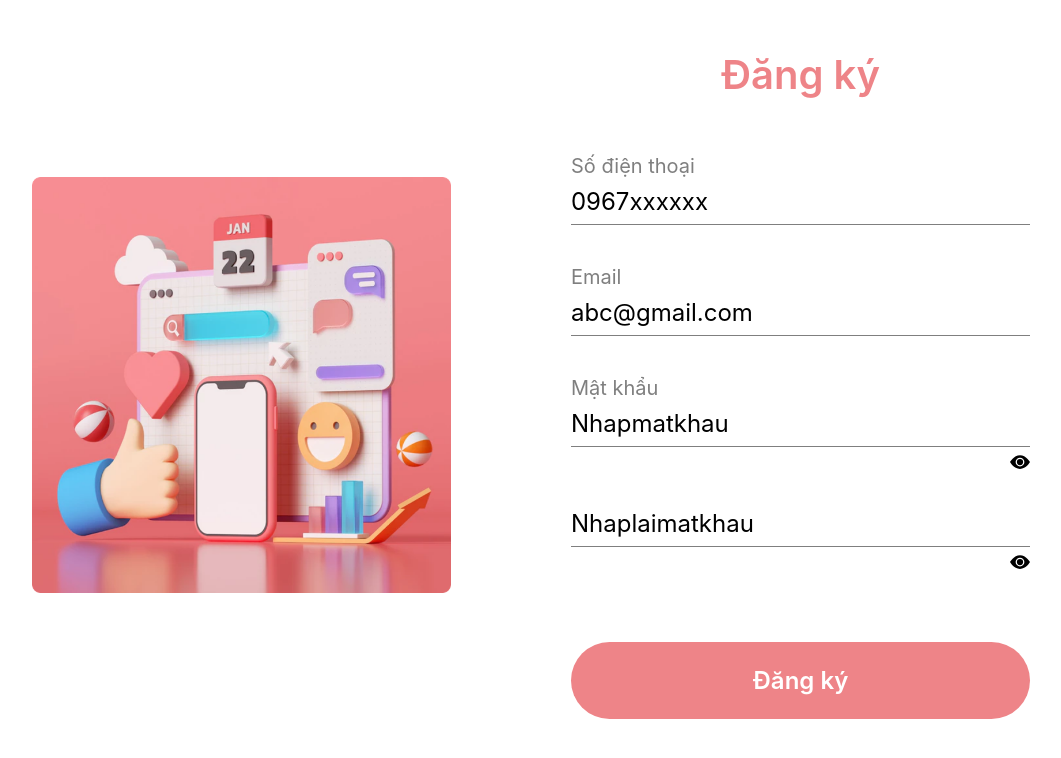
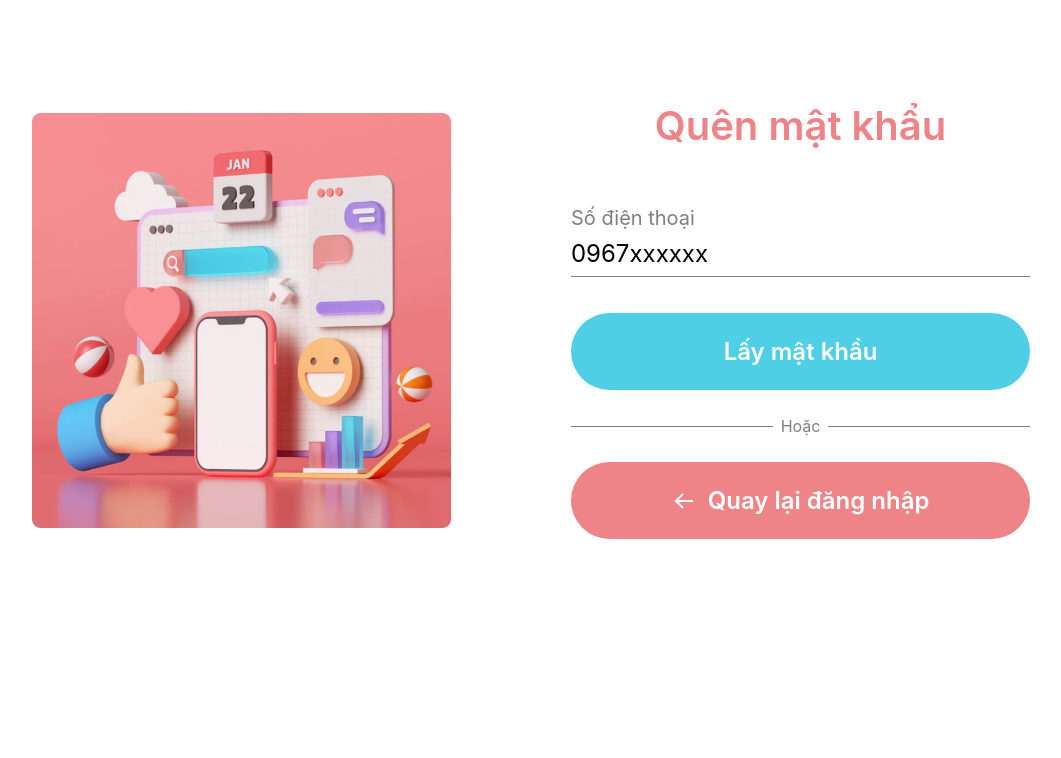
Before and after one commit to LeHaGiaBao/Salt-Phone, a React (Create React App) app in the folder end-user/: page / in a window 1280 px wide. Shown: the top 758 px of the page, without its empty margins (109-1170 px from the left). Built offline with nearby package versions, Linux system fonts and the light colour scheme.

Commit message:
Add RecoverPassword

```diff
--- a/end-user/src/App.jsx
+++ b/end-user/src/App.jsx
@@ -1,13 +1,13 @@
 import React from 'react'
 import './App.css'
 import SignInForm from './components/SignInForm/SignInForm'
-import SignUpForm from './components/SignUpForm/SignUpForm'
+import RecoverPassword from './components/RecoverPassword/RecoverPassword'
 
 function App() {
 	return (
 		<div>
 			<div>
-				<SignUpForm />
+				<RecoverPassword />
 			</div>
 		</div>
 	)
--- a/end-user/src/components/RecoverPassword/RecoverPassword.css
+++ b/end-user/src/components/RecoverPassword/RecoverPassword.css
@@ -1,3 +1,76 @@
+/*Viết base.css ở đây*/
+:root {
+    --white-color:#fff;
+    --black-color:#000;
+    --gray-text-color: rgba(0, 0, 0, 0.5);
+    --primary-color:#EE8488;
+    --blue-color: #4FCFE6;
+    --border-color: #dbdbdb;
+
+}
+
+.p-t-12 {
+    padding-top: 12%;
+}
+
+.p-t-16px {
+    padding-top: 16px;
+}
+
+.p-t-40px {
+    padding-top: 40px;
+}
+
+.p-b-8px {
+    padding-bottom: 8px;
+}
+
+.p-t-24px {
+    padding-top: 24px;
+}
+
+.m-t-14 {
+    margin-top: 14%;
+}
+
+.m-t-24px {
+    margin-top: 24px;
+}
+
+.m-t-8 {
+    margin-top: 8%;
+}
+
+.m-t-4 {
+    margin-top: 4%;
+}
+
+
+.color-grey {
+    color: var(--gray-text-color);
+}
+
+.bg-color-primary {
+    background-color: var(--primary-color);
+}
+
+.bg-color-blue-color {
+    background-color: var(--blue-color);
+}
+
+/* Button */
+.sign-in-btn {
+    width: 100%;
+    border-radius: 100px;
+    color: var(--white-color);
+    padding: 24px;
+    font-style: normal;
+    font-weight: 600;
+    font-size: 24px;
+    line-height: 29px;
+}
+
+
 /*Viết style.css ở đây*/
 * {
     padding: 0;
@@ -42,12 +115,6 @@ input.input-box, textarea {
     font-weight: 400;
     font-size: 24px;
     line-height: 29px;
-}
-
-.ShowPassword {
-    height: 30px;
-    width: 20px;
-    float: right;
 }
 
 .label-input input::placeholder {
@@ -132,137 +199,3 @@ input.input-box, textarea {
     line-height: 32px;
     padding-right: 12px;
 }
-/*Viết style.css ở đây*/
-* {
-    padding: 0;
-    margin: 0;
-    box-sizing: border-box;
-}
-
-.screen {
-    max-height: 1024px;
-    display: flex;
-    justify-content: center;
-}
-
-.container {
-    width: 78%;
-    height: 70%;
-    display: flex;
-    justify-content: space-between;
-    align-items: center;
-}
-
-/*Label và input*/
-.label-input {
-    height: 12%;
-    width: 100%;
-}
-
-.label-input label {
-    font-style: normal;
-    font-weight: 400;
-    font-size: 20px;
-    line-height: 24px;
-    color: var(--gray-text-color);
-}
-
-input.input-box, textarea {
-    background-color: #fff;
-    padding: 8px 0;
-    width: 100%;
-    border-bottom: 1px solid var(--gray-text-color);
-    font-style: normal;
-    font-weight: 400;
-    font-size: 24px;
-    line-height: 29px;
-}
-
-.ShowPassword {
-    height: 30px;
-    width: 20px;
-    float: right;
-}
-
-.label-input input::placeholder {
-    color: var(--black-color);
-}
-
-.signIn-form_text {
-    font-style: normal;
-    font-weight: 400;
-    font-size: 18px;
-    line-height: 21px;
-    text-align: center;
-    color: var(--gray-text-color);
-}
-
-.signIn-form_text_recover-password {
-    text-decoration: underline;
-    color: var(--black-color);
-}
-
-/* Form chung */
-.signIn-form {
-    position: relative;
-    left: 0;
-    width: 46%;
-}
-
-.signIn-form_title {
-    text-align: center;
-    font-style: normal;
-    font-weight: 600;
-    font-size: 40px;
-    line-height: 48px;
-    color: var(--primary-color);
-}
-
-.signIn-img {
-    width: 42%;
-}
-
-.signIn-form_google-icon {
-    width: 32px;
-    height: 32px;
-}
-
-.signIn-form_or {
-    display: flex;
-    justify-content: space-between;
-    align-items: center;
-    color: var(--gray-text-color);
-}
-
-.signIn-form_or_line {
-    width: 44%;
-    height: 0px;
-    border-top: 1px solid var(--gray-text-color);
-}
-
-.connect-google-btn {
-    border: 1px solid var(--primary-color);
-    display: flex;
-    align-items: center;
-    justify-content: center;
-    font-style: normal;
-    font-weight: 600;
-    font-size: 24px;
-    line-height: 29px;
-    color: var(--black-color);
-}
-
-.signIn-form_google-icon {
-    margin-right: 16px;
-}
-
-.back-to-sign-in {
-    display: flex;
-    justify-content: center;
-    align-items: center;
-}
-
-.arrowback-icon {
-    line-height: 32px;
-    padding-right: 12px;
-}
```
Also changed, not shown: end-user/src/components/RecoverPassword/RecoverPassword.jsx (+22 -31 lines).
